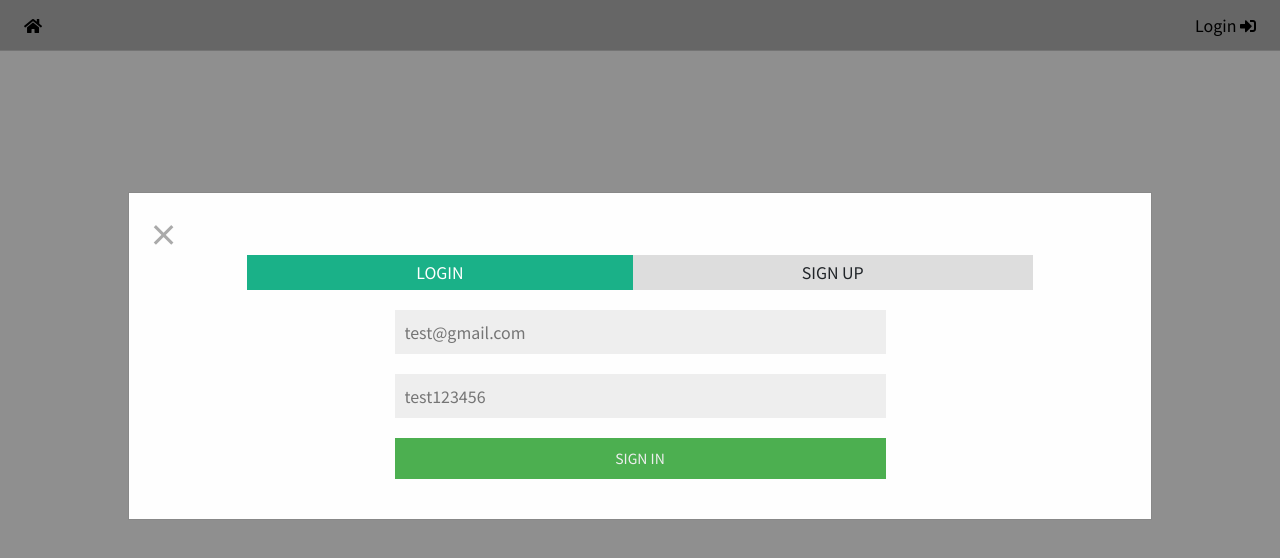
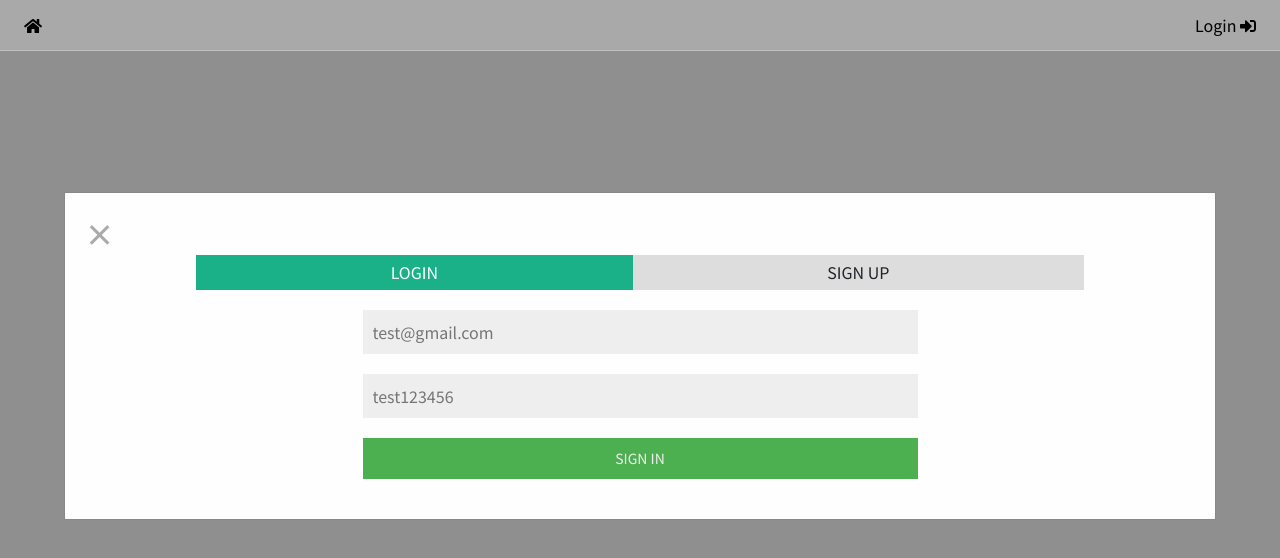
Before and after one commit to albertkingdom/taiwan-stock-app, a React (Create React App) app: page /login in a window 1280 px wide. Shown: the top 558 px of the page. Built offline with nearby package versions, Linux system fonts and the light colour scheme; no server answers.

Commit message:
modify ui

```diff
--- a/src/component/Modal/Modal.module.css
+++ b/src/component/Modal/Modal.module.css
@@ -18,7 +18,7 @@
   margin: 15% auto; /* 15% from the top and centered */
   padding: 20px;
   border: 1px solid #888;
-  width: 80%; /* Could be more or less, depending on screen size */
+  width: 90%; /* Could be more or less, depending on screen size */
   animation: modalEffect 0.5s linear forwards;
 }
 @keyframes modalEffect {
--- a/src/component/Navbar/Navbar.js
+++ b/src/component/Navbar/Navbar.js
@@ -22,7 +22,6 @@ const Rwdul = styled.ul`
   }
   /* width:0px; */
   @media (max-width: 768px) {
-    z-index: 200;
     flex-flow: column nowrap;
     background-color: #0d2538;
     position: fixed;
@@ -65,6 +64,7 @@ const Nav = styled.nav`
   text-align: left;
   position: fixed;
   width: 100vw;
+  z-index: 200;
 `;
 const Navbar = ({ isAuth }) => {
   const [open, setOpen] = useState(false); //控制side navbar開關
--- a/src/component/kplot/Kplot.js
+++ b/src/component/kplot/Kplot.js
@@ -116,8 +116,8 @@ export default function Kplot(props) {
           instance={chart}
           title="stock candlestick chart"
           width={"100%"}
-          height={600}
-          left="10px"
+          height="750px"
+          left="30"
         />
       </div>
     </Modal>
```
